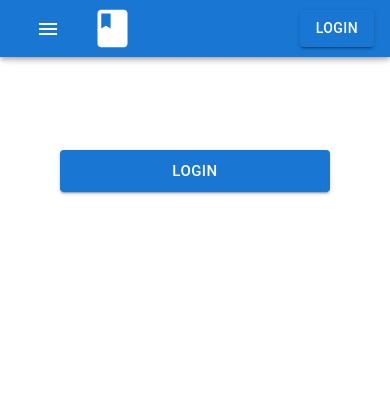
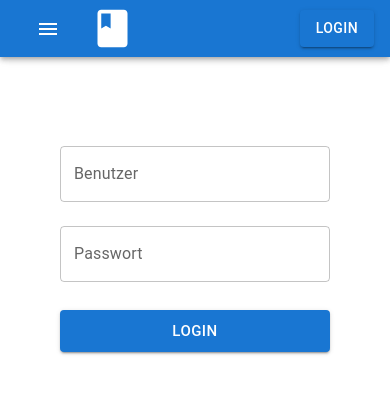
Before and after one commit to nivek023/buchweb, a React (Vite) app: page /login in a window 390 px wide. Shown: the top 394 px of the page. Built offline with nearby package versions, Linux system fonts and the light colour scheme.

Commit message:
add textfield for login in mobile

```diff
--- a/src/components/header/Login.jsx
+++ b/src/components/header/Login.jsx
@@ -39,6 +39,31 @@ const Login = () => {
 
   return (
     <div style={{ padding: '20px' }}>
+      {isMobile && (
+        <>
+          <TextField
+            id="login-benutzer-mobile"
+            label="Benutzer"
+            variant="outlined"
+            color="secondary"
+            value={benutzer}
+            onChange={(e) => setBenutzer(e.target.value)}
+            fullWidth
+            margin="normal"
+          />
+          <TextField
+            id="login-passwort-mobile"
+            label="Passwort"
+            variant="outlined"
+            color="secondary"
+            type="password"
+            value={passwort}
+            onChange={(e) => setPasswort(e.target.value)}
+            fullWidth
+            margin="normal"
+          />
+        </>
+      )}
       {!isMobile && (
         <>
           <TextField
```
